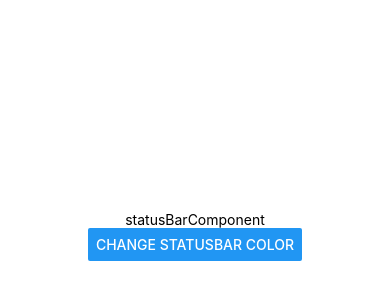
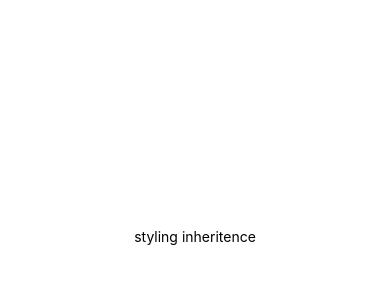
Before and after one commit to saikumar0620/react_native_Expo_learn, a React Native app: screen / in a window 390 px wide. Shown: the part 186-486 px from the top of the page. Built offline with nearby package versions, Linux system fonts and the light colour scheme.

Commit message:
learn about styling inheritence and different between ccs styling and native react styling

```diff
--- a/App.js
+++ b/App.js
@@ -10,8 +10,13 @@ import ActivityIndicator from "./testComponents/ActivityIndicator";
 export default function App() {
   // return <ModalComponent />;
   // return <AlertComponent />;
-  return <StatusBarComponent />;
+  // return <StatusBarComponent />;
   // return <ActivityIndicator />;
+  return (
+    <View style={styles.container}>
+      <Text>styling inheritence</Text>
+    </View>
+  )
 }
 
 const styles = StyleSheet.create({
@@ -20,5 +25,6 @@ const styles = StyleSheet.create({
     backgroundColor: "#fff",
     alignItems: "center",
     justifyContent: "center",
+    color: "red",
   },
 });
```
